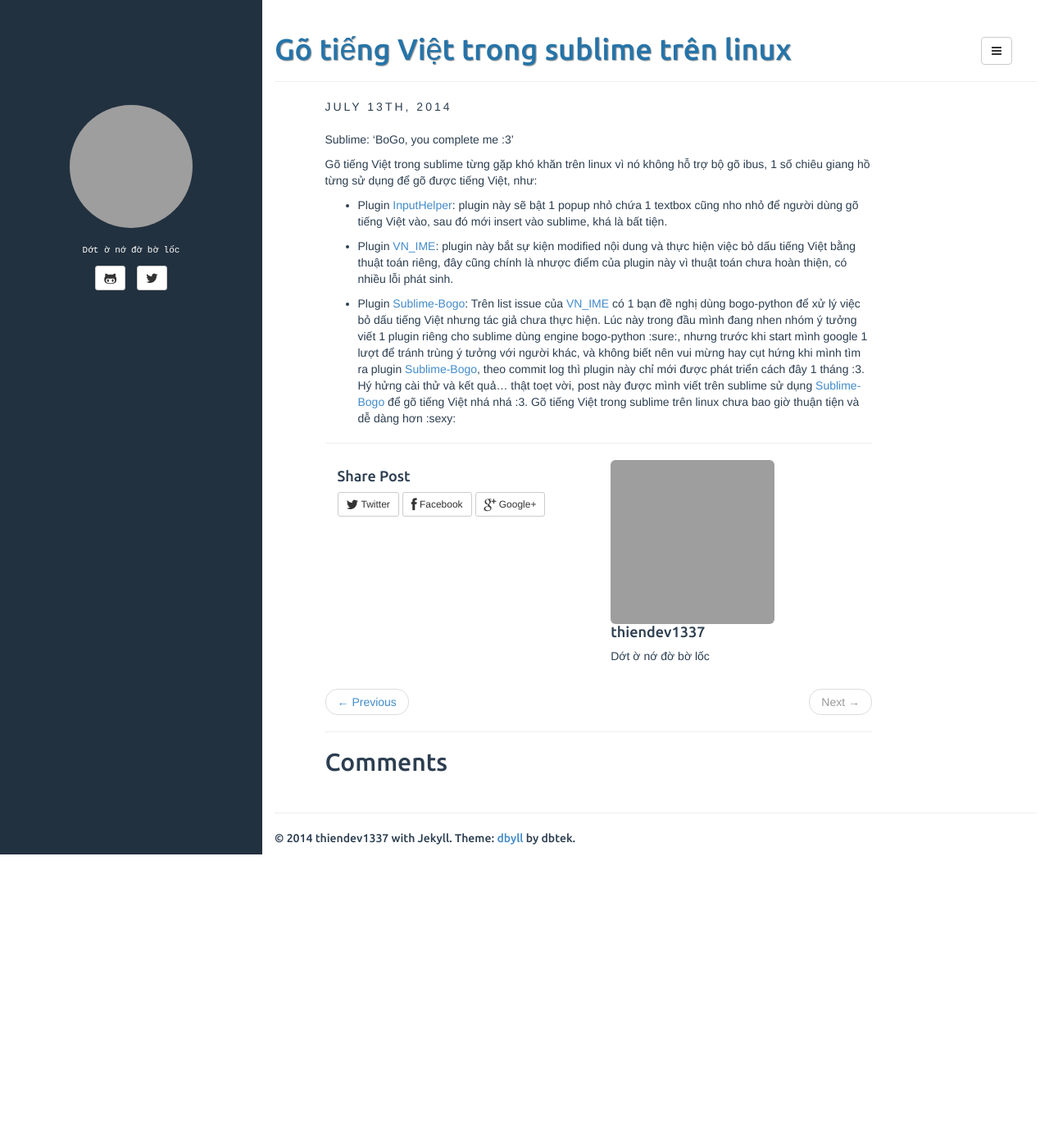
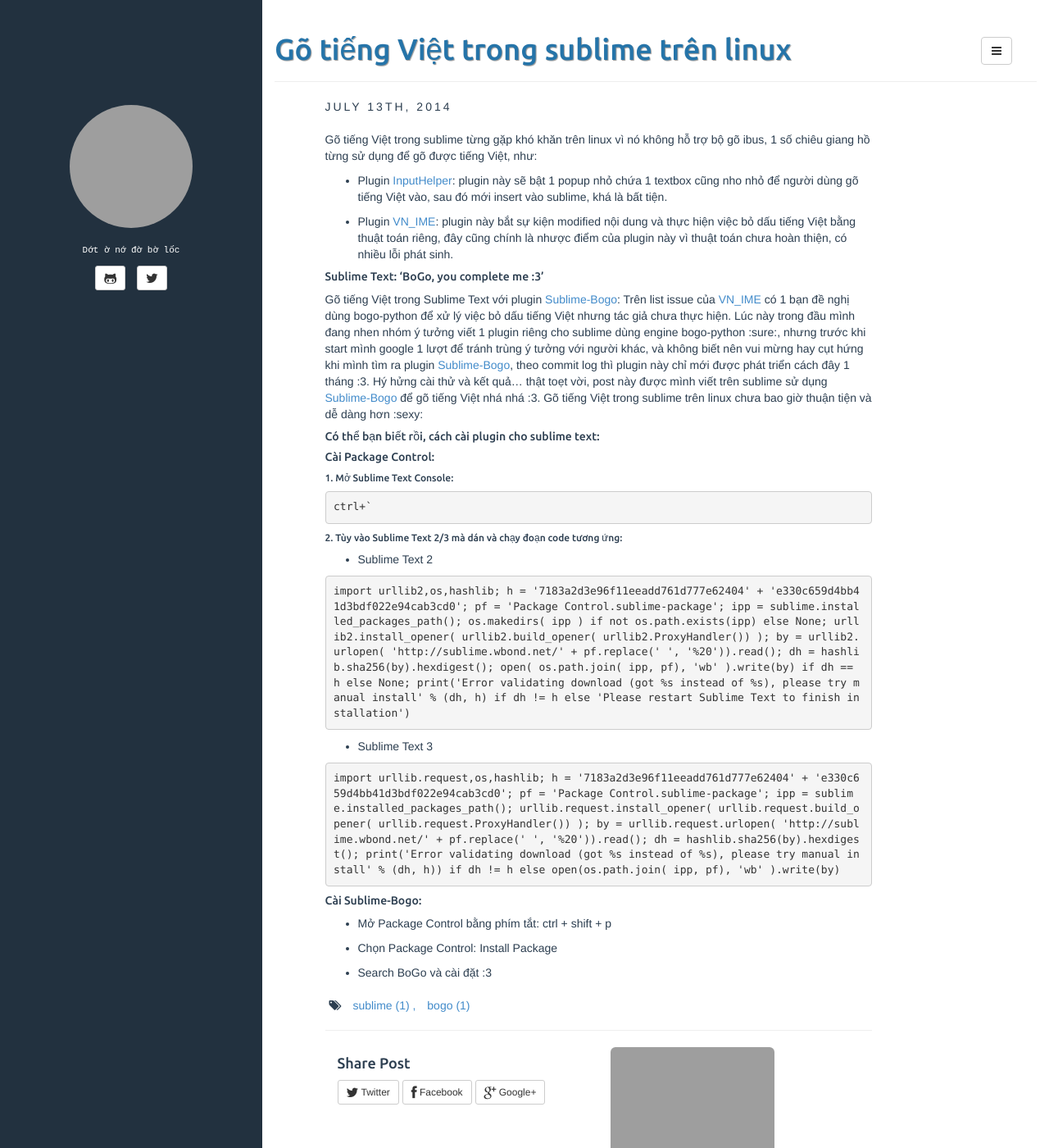
Before and after one commit to phanstasmal/thiendev1337.github.io, a Jekyll site: the page built from _posts/2014-07-13-go-tieng-viet-trong-sublime-tren-linux.md, in a window 1280 px wide and 1400 px high. Shown: the whole window at 82% size. Built offline with Jekyll 4.4.1, drawn with Linux system fonts in a browser that asks for light colours; grey boxes are pictures that could not be loaded.

Commit message:
go-tieng-viet-trong-sublime-tren-linux

```diff
--- a/_posts/2014-07-13-go-tieng-viet-trong-sublime-tren-linux.md
+++ b/_posts/2014-07-13-go-tieng-viet-trong-sublime-tren-linux.md
@@ -2,10 +2,9 @@
 layout: post
 comments: yes
 title: Gõ tiếng Việt trong sublime trên linux
-description: Sublime&#58; 'BoGo, you complete me &#58;3'. Gõ tiếng Việt trong sublime trên linux chưa bao giờ thuận tiện và dễ dàng hơn...
+description: Sublime Text&#58; 'BoGo, you complete me &#58;3'. Gõ tiếng Việt trong sublime trên linux chưa bao giờ thuận tiện và dễ dàng hơn...
+tags: [sublime, bogo]
 ---
-
-Sublime: 'BoGo, you complete me :3'
 
 Gõ tiếng Việt trong sublime từng gặp khó khăn trên linux vì nó không hỗ trợ bộ gõ ibus, 1 số chiêu giang hồ từng sử dụng để gõ được tiếng Việt, như:
 
@@ -13,4 +12,36 @@ Gõ tiếng Việt trong sublime từng gặp khó khăn trên linux vì nó kh
 
 - Plugin [VN_IME](https://github.com/yehnkay/VN_IME): plugin này bắt sự kiện modified nội dung và thực hiện việc bỏ dấu tiếng Việt bằng thuật toán riêng, đây cũng chính là nhược điểm của plugin này vì thuật toán chưa hoàn thiện, có nhiều lỗi phát sinh.
 
-- Plugin [Sublime-Bogo](https://github.com/pirackr/Sublime-Bogo): Trên list issue của [VN_IME](https://github.com/yehnkay/VN_IME) có 1 bạn đề nghị dùng bogo-python để xử lý việc bỏ dấu tiếng Việt nhưng tác giả chưa thực hiện. Lúc này trong đầu mình đang nhen nhóm ý tưởng viết 1 plugin riêng cho sublime dùng engine bogo-python :sure:, nhưng trước khi start mình google 1 lượt để tránh trùng ý tưởng với người khác, và không biết nên vui mừng hay cụt hứng khi mình tìm ra plugin [Sublime-Bogo](https://github.com/pirackr/Sublime-Bogo), theo commit log thì plugin này chỉ mới được phát triển cách đây 1 tháng :3. Hý hửng cài thử và kết quả... thật toẹt vời, post này được mình viết trên sublime sử dụng [Sublime-Bogo](https://github.com/pirackr/Sublime-Bogo) để gõ tiếng Việt nhá nhá :3. Gõ tiếng Việt trong sublime trên linux chưa bao giờ thuận tiện và dễ dàng hơn :sexy:
+##### Sublime Text: 'BoGo, you complete me :3'
+
+Gõ tiếng Việt trong Sublime Text với plugin [Sublime-Bogo](https://github.com/pirackr/Sublime-Bogo): Trên list issue của [VN_IME](https://github.com/yehnkay/VN_IME) có 1 bạn đề nghị dùng bogo-python để xử lý việc bỏ dấu tiếng Việt nhưng tác giả chưa thực hiện. Lúc này trong đầu mình đang nhen nhóm ý tưởng viết 1 plugin riêng cho sublime dùng engine bogo-python :sure:, nhưng trước khi start mình google 1 lượt để tránh trùng ý tưởng với người khác, và không biết nên vui mừng hay cụt hứng khi mình tìm ra plugin [Sublime-Bogo](https://github.com/pirackr/Sublime-Bogo), theo commit log thì plugin này chỉ mới được phát triển cách đây 1 tháng :3. Hý hửng cài thử và kết quả... thật toẹt vời, post này được mình viết trên sublime sử dụng [Sublime-Bogo](https://github.com/pirackr/Sublime-Bogo) để gõ tiếng Việt nhá nhá :3. Gõ tiếng Việt trong sublime trên linux chưa bao giờ thuận tiện và dễ dàng hơn :sexy:
+
+##### Có thể bạn biết rồi, cách cài plugin cho sublime text:
+
+##### Cài Package Control:
+
+###### 1. Mở Sublime Text Console:
+
+{% highlight pycon %}ctrl+`{% endhighlight %}
+
+###### 2. Tùy vào Sublime Text 2/3 mà dán và chạy đoạn code tương ứng:
+
+- Sublime Text 2
+
+{% highlight pycon %}
+import urllib2,os,hashlib; h = '7183a2d3e96f11eeadd761d777e62404' + 'e330c659d4bb41d3bdf022e94cab3cd0'; pf = 'Package Control.sublime-package'; ipp = sublime.installed_packages_path(); os.makedirs( ipp ) if not os.path.exists(ipp) else None; urllib2.install_opener( urllib2.build_opener( urllib2.ProxyHandler()) ); by = urllib2.urlopen( 'http://sublime.wbond.net/' + pf.replace(' ', '%20')).read(); dh = hashlib.sha256(by).hexdigest(); open( os.path.join( ipp, pf), 'wb' ).write(by) if dh == h else None; print('Error validating download (got %s instead of %s), please try manual install' % (dh, h) if dh != h else 'Please restart Sublime Text to finish installation')
+{% endhighlight %}
+
+- Sublime Text 3
+
+{% highlight pycon %}
+import urllib.request,os,hashlib; h = '7183a2d3e96f11eeadd761d777e62404' + 'e330c659d4bb41d3bdf022e94cab3cd0'; pf = 'Package Control.sublime-package'; ipp = sublime.installed_packages_path(); urllib.request.install_opener( urllib.request.build_opener( urllib.request.ProxyHandler()) ); by = urllib.request.urlopen( 'http://sublime.wbond.net/' + pf.replace(' ', '%20')).read(); dh = hashlib.sha256(by).hexdigest(); print('Error validating download (got %s instead of %s), please try manual install' % (dh, h)) if dh != h else open(os.path.join( ipp, pf), 'wb' ).write(by)
+{% endhighlight %}
+
+##### Cài Sublime-Bogo:
+
+- Mở Package Control bằng phím tắt: ctrl + shift + p
+
+- Chọn Package Control: Install Package
+
+- Search BoGo và cài đặt :3
```
